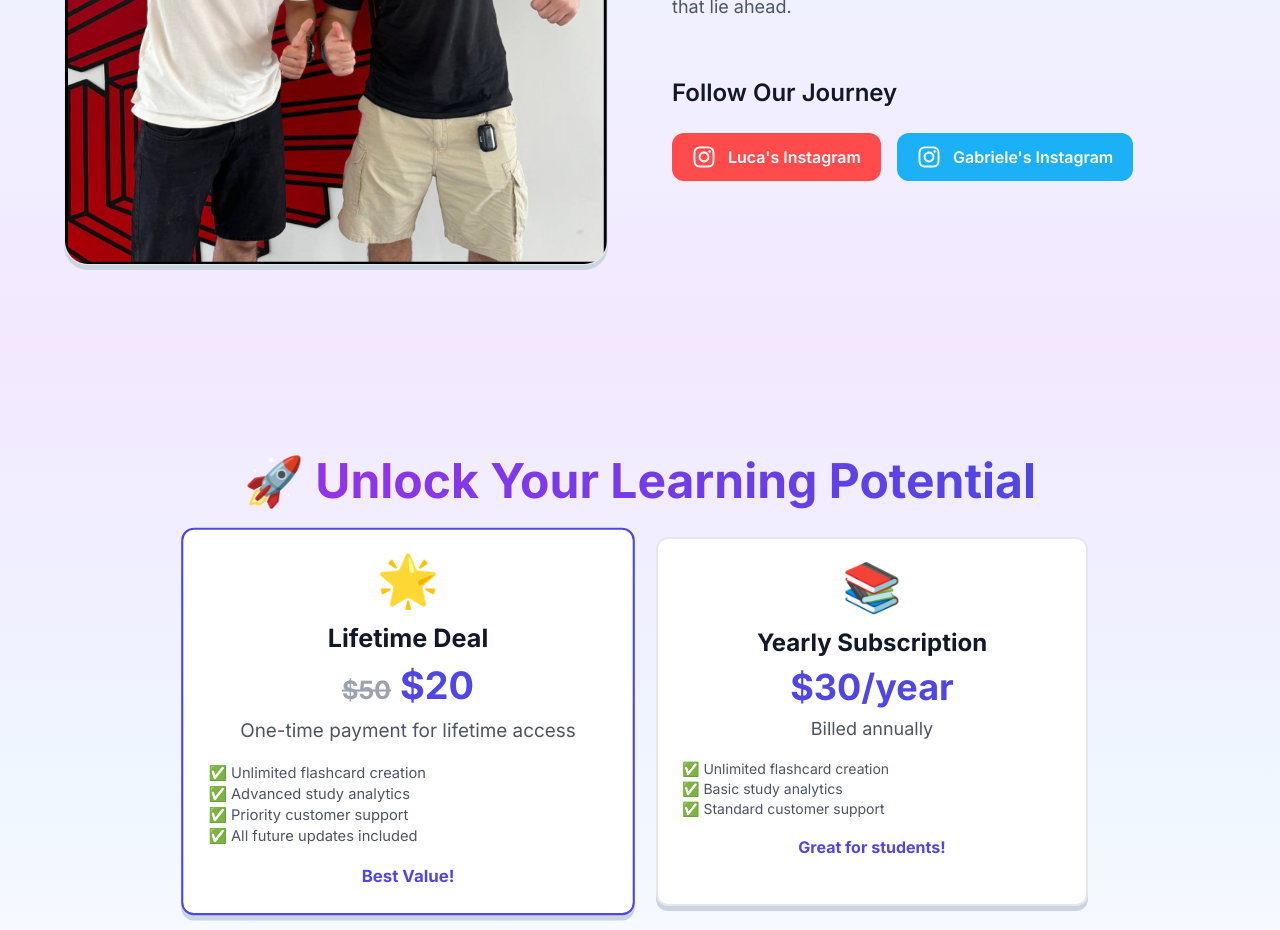
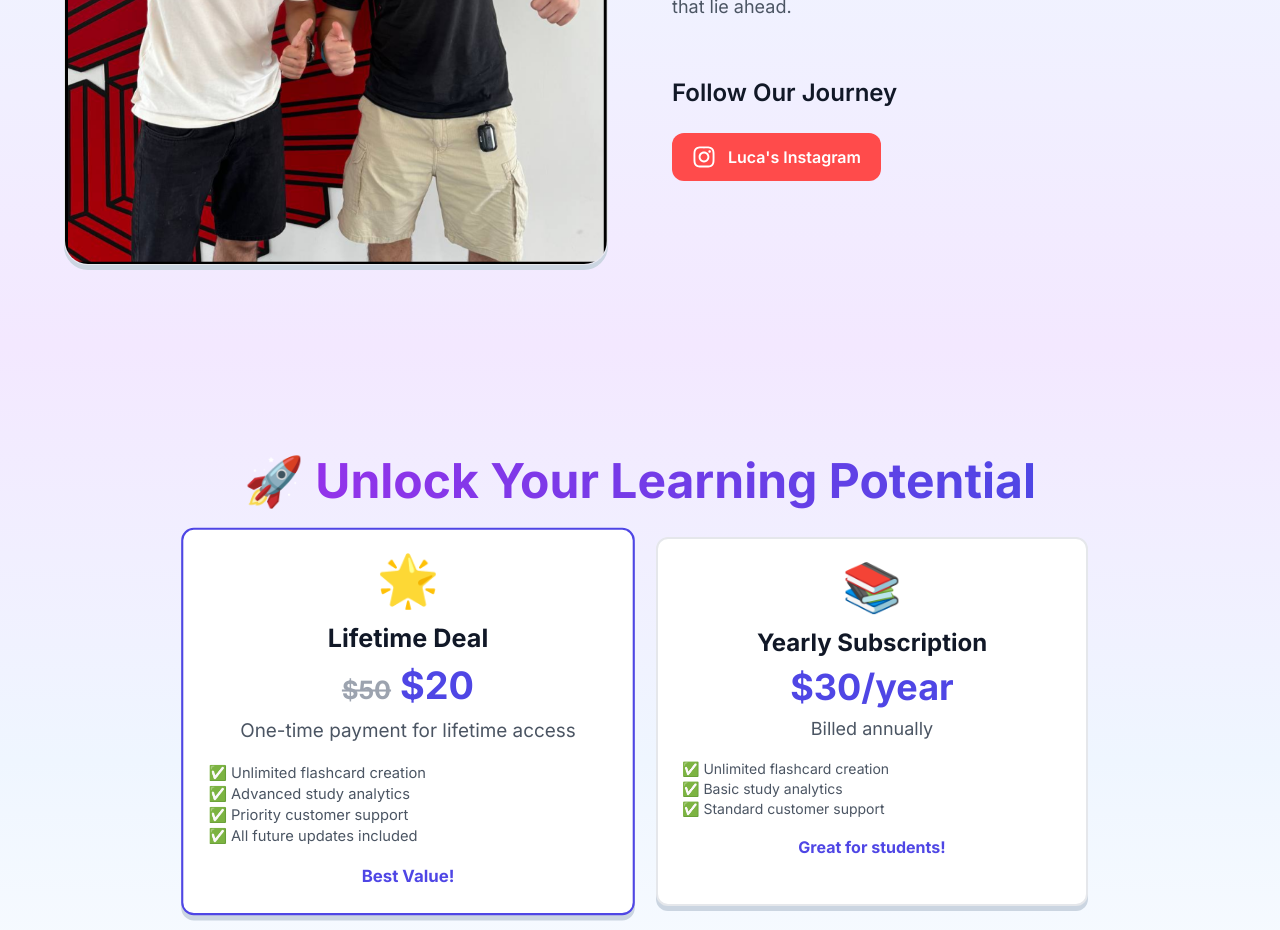
Before and after one commit to GabrieleSqueo/notionflashcardapp, a Next.js app: page / in a window 1280 px wide. Shown: the part 4920-5850 px from the top of the page. Built offline with nearby package versions, Linux system fonts and the light colour scheme.

Commit message:
Changed social links

```diff
--- a/app/components/aboutUsOne.jsx
+++ b/app/components/aboutUsOne.jsx
@@ -39,16 +39,10 @@ const AboutUsOne = () => {
               <h4 className="text-2xl font-semibold text-gray-900 mb-6">Follow Our Journey</h4>
               <div className="flex flex-col sm:flex-row gap-4">
                 <SocialLink
-                  href="https://www.instagram.com/landriluca_/"
+                  href="https://www.instagram.com/sololandri/"
                   icon={<FaInstagram />}
                   label="Luca's Instagram"
                   color="bg-[#FF4B4B]"
-                />
-                <SocialLink
-                  href="https://www.instagram.com/squeogabriele/"
-                  icon={<FaInstagram />}
-                  label="Gabriele's Instagram"
-                  color="bg-[#1CB0F6]"
                 />
               </div>
             </div>
--- a/app/components/footer.jsx
+++ b/app/components/footer.jsx
@@ -28,7 +28,7 @@ const Footer = () => {
         <p className="text-sm text-gray-400 mt-2">
           Made with ❤️ by {' '}
           <a
-            href="https://www.instagram.com/landriluca_/"
+            href="https://www.instagram.com/sololandri/"
             target="_blank"
             rel="noopener noreferrer"
             className="text-blue-500 hover:text-blue-700 transition-colors duration-300"
```
